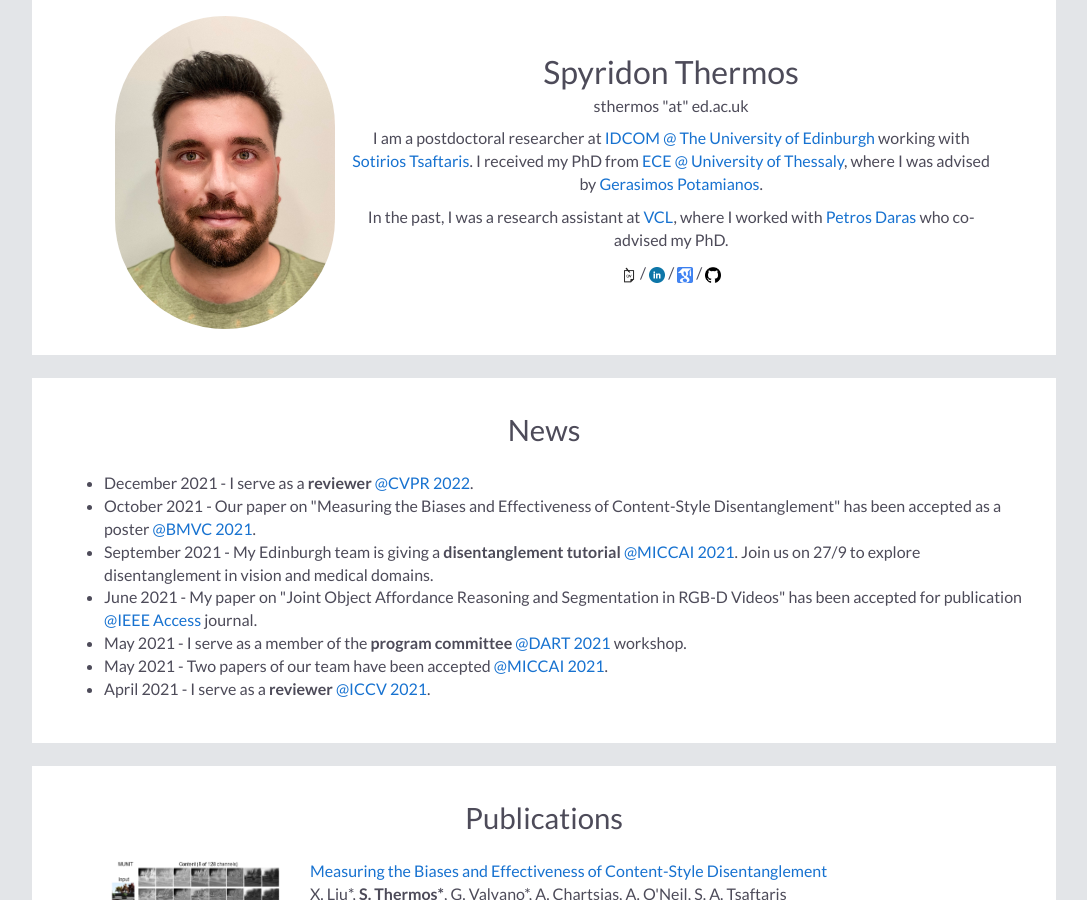
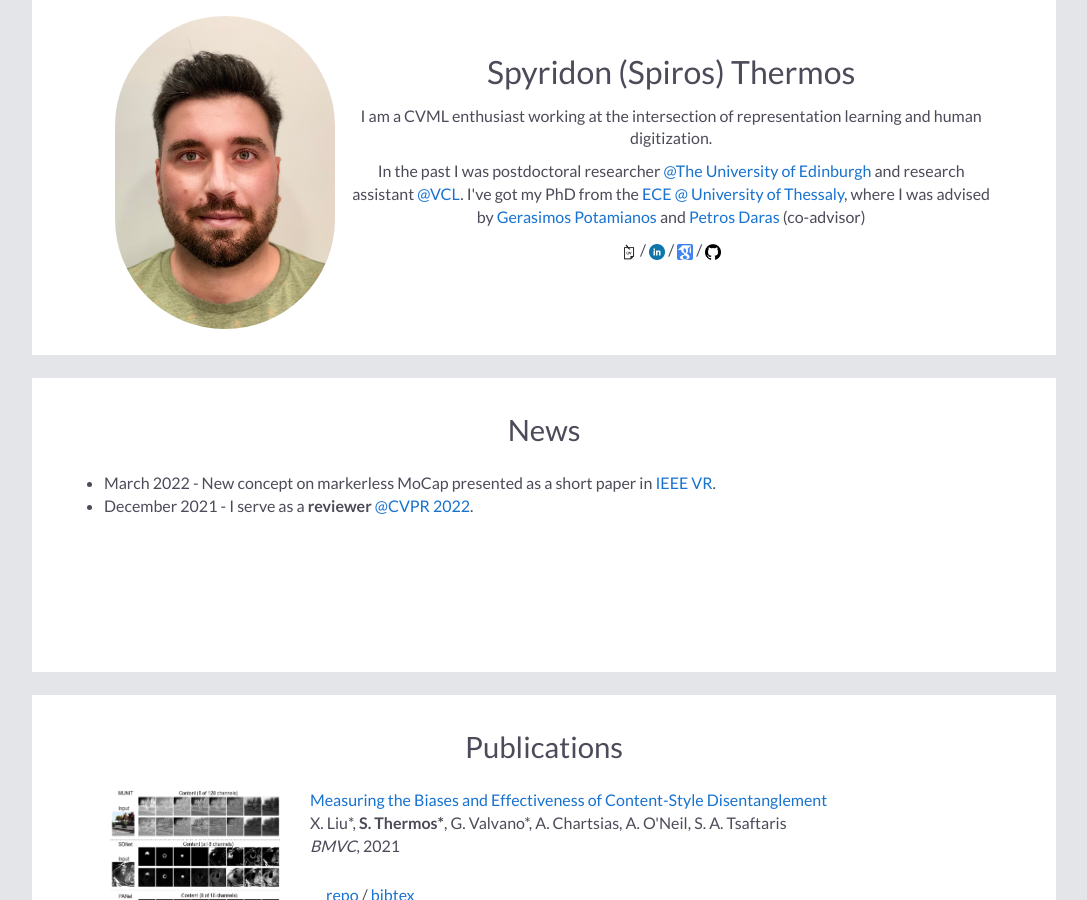
Before and after one commit to spthermo/spthermo.github.io, a Jekyll site: the page built from index.md, in a window 1280 px wide and 900 px high. Shown: the whole window, without its empty margins (96-1183 px from the left). Built offline with Jekyll 4.4.1, drawn with Linux system fonts in a browser that asks for light colours; nearby versions of some CDN libraries; our own code applies the rules of GitHub Pages for plain Markdown files.

Commit message:
Update default.html

```diff
--- a/_layouts/default.html
+++ b/_layouts/default.html
@@ -32,12 +32,11 @@
           <td width="60%" valign="top">
             <p align="center">&nbsp;</p>
 
-            <p align="center"><font size="6px">Spyridon Thermos</font><br>
-            sthermos "at" ed.ac.uk</p>
+            <p align="center"><font size="6px">Spyridon (Spiros) Thermos</font></p>
 
-            <p>I am a postdoctoral researcher at <a href="https://www.eng.ed.ac.uk/">IDCOM @ The University of Edinburgh</a> working with <a href="">Sotirios Tsaftaris</a>. I received my PhD from <a href="https://www.e-ce.uth.gr/">ECE @ University of Thessaly</a>, where I was advised by <a href="https://faculty.e-ce.uth.gr/gpotamianos/">Gerasimos Potamianos</a>.</p>
+            <p>I am a CVML enthusiast working at the intersection of representation learning and human digitization.</p>
 
-            <p>In the past, I was a research assistant at <a href="https://vcl.iti.gr/">VCL</a>, where I worked with <a href="https://www.iti.gr/iti/people/Petros_Daras.html">Petros Daras</a> who co-advised my PhD.</p>
+            <p>In the past I was postdoctoral researcher <a href="https://www.eng.ed.ac.uk/">@The University of Edinburgh</a> and research assistant <a href="https://vcl.iti.gr/">@VCL</a>. I've got my PhD from the <a href="https://www.e-ce.uth.gr/">ECE @ University of Thessaly</a>, where I was advised by <a href="https://faculty.e-ce.uth.gr/gpotamianos/">Gerasimos Potamianos</a> and <a href="https://www.iti.gr/iti/people/Petros_Daras.html">Petros Daras</a> (co-advisor)</p>
 
             <p> <a href="assets/cv_spthermo.pdf"><img src="assets/icons/cv.png" height="16"></a> /
                 <a href="https://uk.linkedin.com/in/spirosthermos" target="_blank" ><img src="assets/icons/linkedin.png" height="16"></a> /
@@ -56,13 +55,8 @@
     <h2>News</h2>
       <div class="news">
         <ul>
+          <li><span> March 2022 - New concept on markerless MoCap presented as a short paper in <a href="https://ieeevr.org/2022/">IEEE VR</a>.
           <li><span> December 2021 - I serve as a <strong> reviewer </strong> <a href="https://cvpr2022.thecvf.com/">@CVPR 2022</a>.
-          <li><span> October 2021 - Our paper on "Measuring the Biases and Effectiveness of Content-Style Disentanglement" has been accepted as a poster <a href="https://www.bmvc2021.com/">@BMVC 2021</a>.
-          <li><span> September 2021 - My Edinburgh team is giving a <strong>disentanglement tutorial</strong> <a href="https://vios.science/tutorials/dream2021">@MICCAI 2021</a>. Join us on 27/9 to explore disentanglement in vision and medical domains.
-          <li><span> June 2021 - My paper on "Joint Object Affordance Reasoning and Segmentation in RGB-D Videos" has been accepted for publication <a href="https://ieeeaccess.ieee.org/">@IEEE Access</a> journal.
-          <li><span> May 2021 - I serve as a member of the <strong> program committee </strong> <a href="https://sites.google.com/view/dart2021/">@DART 2021</a> workshop.
-          <li><span> May 2021 - Two papers of our team have been accepted </strong> <a href="https://miccai2021.org/en/">@MICCAI 2021</a>.
-          <li><span> April 2021 - I serve as a <strong> reviewer </strong> <a href="http://iccv2021.thecvf.com/home">@ICCV 2021</a>.
         </ul>
       </div>
     </table>
```
